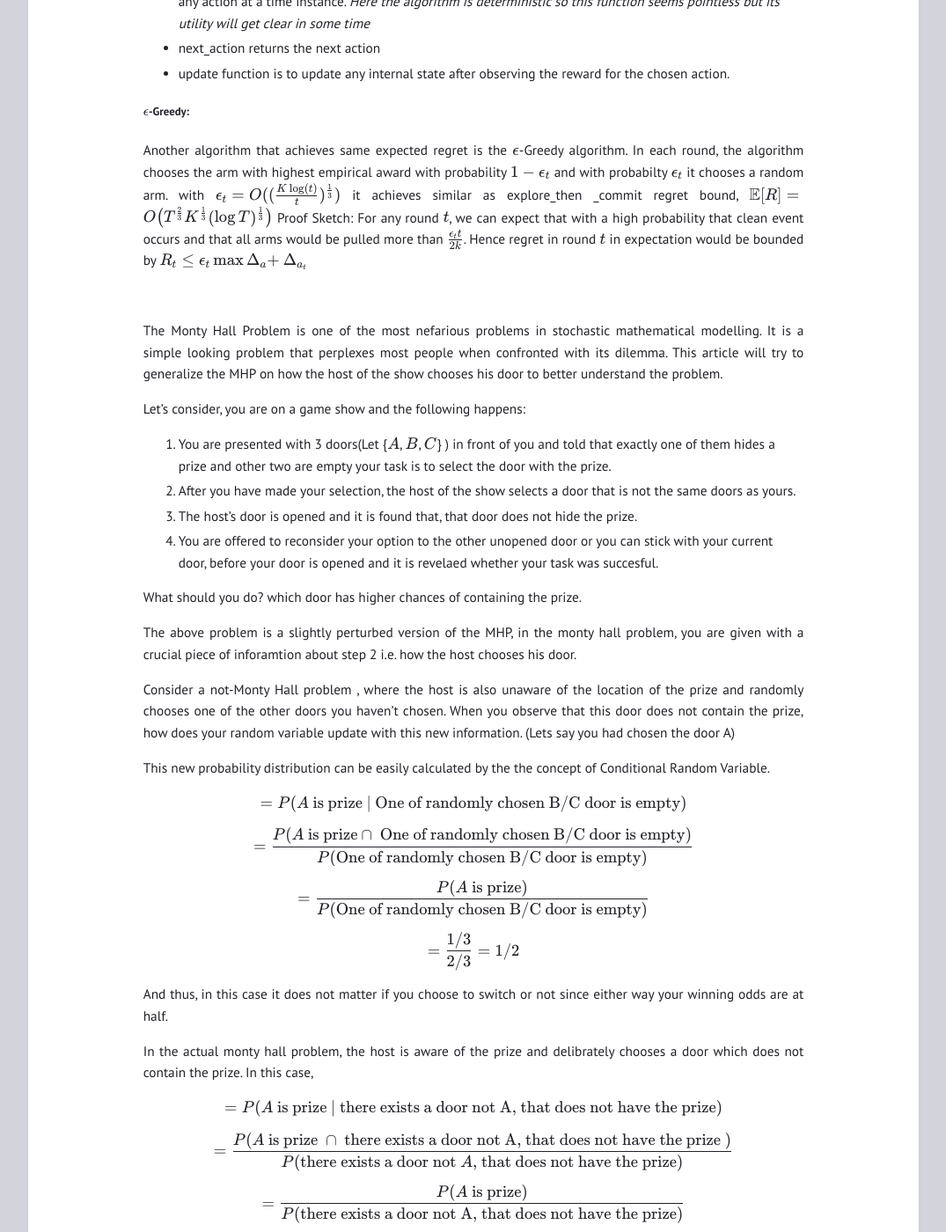
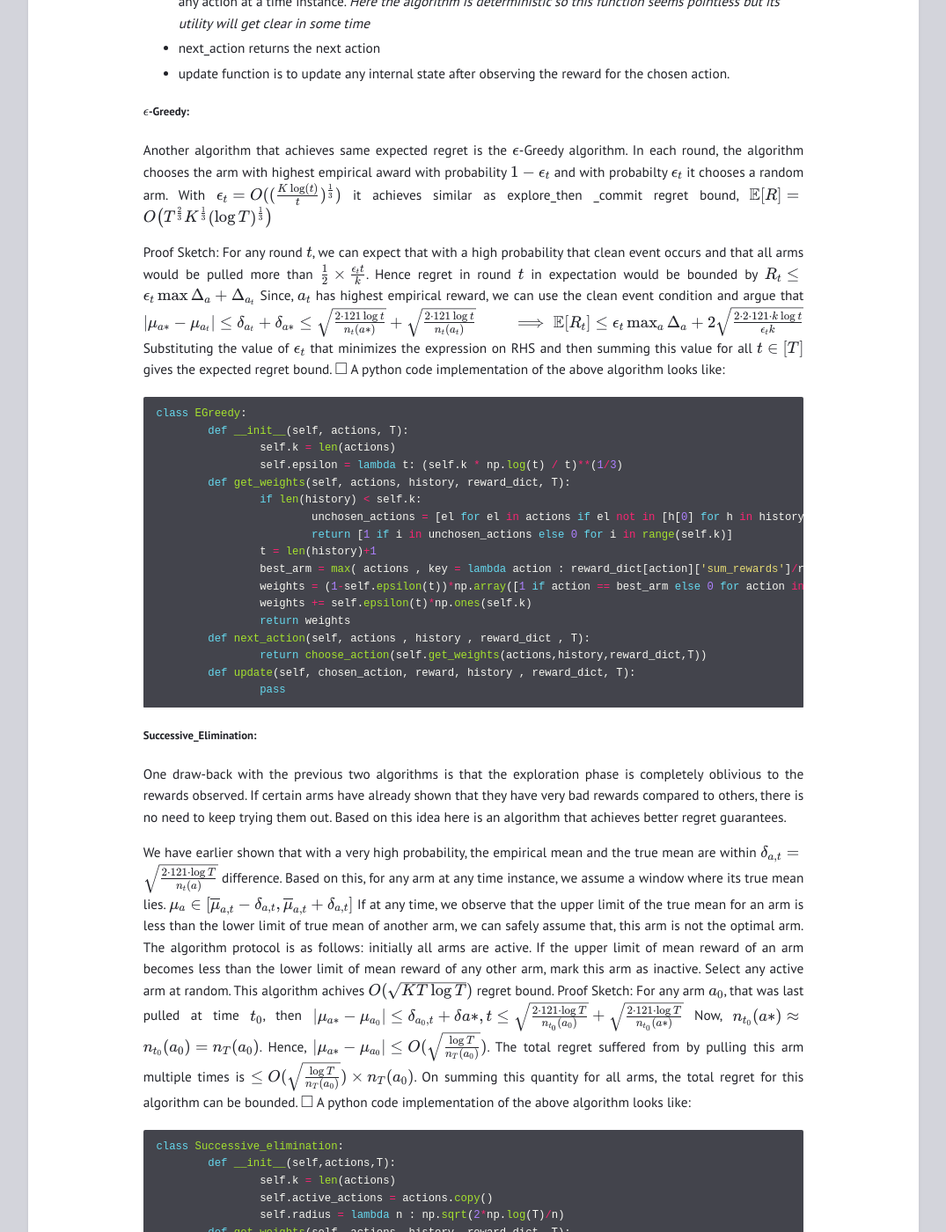
Before and after one commit to ayushbatra/ayushbatra.github.io, a Jekyll site: the page built from _posts/2023-01-03-multiarmedbandits.md, in a window 1280 px wide and 1400 px high, scrolled down 2672 px. Shown: the whole window at 88% size, without its empty margins (102-1177 px from the left). Built offline with Jekyll 4.4.1, drawn with Linux system fonts in a browser that asks for light colours; some of the changed text lies outside the part shown.

Commit message:
Update 2023-01-03-multiarmedbandits.md

````diff
--- a/_posts/2023-01-03-multiarmedbandits.md
+++ b/_posts/2023-01-03-multiarmedbandits.md
@@ -100,25 +100,99 @@
 
 ##### $$\epsilon$$-Greedy:
 Another algorithm that achieves same expected regret is the $$\epsilon$$-Greedy algorithm.
-In each round, the algorithm chooses the arm with highest empirical award with probability $$1-\epsilon_t$$ and with probabilty $$\epsilon_t$$ it chooses a random arm.
-with $$\epsilon_t = O((\frac{K\log(t)}{t})^\frac{1}{3})$$ it achieves similar as explore_then _commit regret bound, $$\mathbb{E}[R] = O\big( T^{\frac{2}{3}}K^\frac{1}{3}(\log T)^\frac{1}{3} \big)$$
-Proof Sketch: For any round $$t$$, we can expect that with a high probability that clean event occurs and that all arms would be pulled more than $$\frac{\epsilon_t t}{2k}$$.
+In each round, the algorithm chooses the arm with highest empirical award with probability $$1-\epsilon_t$$ and with probabilty $$\epsilon_t$$ it chooses a random arm. With  $$\epsilon_t = O((\frac{K\log(t)}{t})^\frac{1}{3})$$
+it achieves similar as explore_then _commit regret bound,
+$$\mathbb{E}[R] = O\big( T^{\frac{2}{3}}K^\frac{1}{3}(\log T)^\frac{1}{3} \big)$$
+
+Proof Sketch: For any round $$t$$, we can expect that with a high probability that clean event occurs and that all arms would be pulled more than $$\frac{1}{2}\times\frac{\epsilon_t t}{k}$$.
 Hence regret in round $$t$$ in expectation would be bounded by
-$$R_t \leq \epsilon_t \max \Delta_a +$$ $$\Delta_{a_t}$$
+$$R_t \leq \epsilon_t \max \Delta_a + \Delta_{a_t}$$
+Since, $$a_t$$ has highest empirical reward, we can use the clean event condition and argue that $$|\mu_{a*} - \mu_{a_t}| \le \delta_{a_t} + \delta_{a*} \leq \sqrt{\frac{2\cdot121\log t}{n_t(a*)}}+\sqrt{\frac{2\cdot121\log t}{n_t(a_t)}}$$
+$$\implies \mathbb{E}[R_t] \leq \epsilon_t\max_a \Delta_a + 2\sqrt{\frac{2\cdot2\cdot121\cdot k\log t}{\epsilon_t k}}$$
+Substituting the value of $$\epsilon_t$$ that minimizes the expression on RHS and then summing this value for all $$t\in [T]$$ gives the expected regret bound.
+$$\square$$
+A python code implementation of the above algorithm looks like:
+``` python
+class EGreedy:
+	def __init__(self, actions, T):
+		self.k = len(actions)
+		self.epsilon = lambda t: (self.k * np.log(t) / t)**(1/3)
+	def get_weights(self, actions, history, reward_dict, T):
+		if len(history) < self.k:
+			unchosen_actions = [el for el in actions if el not in [h[0] for h in history ] ]
+			return [1 if i in unchosen_actions else 0 for i in range(self.k)]
+		t = len(history)+1
+		best_arm = max( actions , key = lambda action : reward_dict[action]['sum_rewards']/reward_dict[action]['num_pulls'] )
+		weights = (1-self.epsilon(t))*np.array([1 if action == best_arm else 0 for action in actions])
+		weights += self.epsilon(t)*np.ones(self.k)
+		return weights
+	def next_action(self, actions , history , reward_dict , T):
+		return choose_action(self.get_weights(actions,history,reward_dict,T))
+	def update(self, chosen_action, reward, history , reward_dict, T):
+		pass
+```
+
+##### Successive_Elimination:
+One draw-back with the previous two algorithms is that the exploration phase is completely oblivious to the rewards observed. If certain arms have already shown that they have very bad rewards compared to others, there is no need to keep trying them out.
+Based on this idea here is an algorithm that achieves better regret guarantees.
+
+We have earlier shown that with a very high probability, the empirical mean and the true mean are within $$\delta_{a,t} = \sqrt{\frac{2\cdot121\cdot\log T}{n_t(a)}}$$ difference. Based on this, for any arm at any time instance, we assume a window where its true mean lies.  $$\mu_a \in [\overline\mu_{a,t} - \delta_{a,t} , \overline\mu_{a,t} + \delta_{a,t}]$$
+If at any time, we observe that the upper limit of the true mean for an arm is less than the lower limit of true mean of another arm, we can safely assume that, this arm is not the optimal arm.
+The algorithm protocol is as follows: initially all arms are active. If the upper limit of mean reward of an arm becomes less than the lower limit of mean reward of any other arm, mark this arm as inactive. Select any active arm at random.
+This algorithm achives $$O(\sqrt{KT\log T})$$ regret bound.
+Proof Sketch: For any arm $$a_0$$, that was last pulled at time $$t_0$$, then
+$$|\mu_{a*} - \mu_{a_0} | \leq \delta_{a_0,t}+\delta{a* ,t} \leq \sqrt{\frac{2\cdot121\cdot\log T}{n_{t_0}(a_0)}}+\sqrt{\frac{2\cdot121\cdot\log T}{n_{t_0}(a*)}}$$
+Now, $$n_{t_0}(a*) \approx n_{t_0}(a_0) = n_{T}(a_0)$$.
+Hence, $$|\mu_{a*} - \mu_{a_0} | \leq O(\sqrt{\frac{\log T}{n_{T}(a_0)}})$$.
+The total regret suffered from by pulling this arm multiple times is $$\leq O(\sqrt{\frac{\log T}{n_{T}(a_0)}})\times n_{T}(a_0)$$. On summing this quantity for all arms, the total regret for this algorithm can be bounded.
+$$\square$$
+A python code implementation of the above algorithm looks like:
+```python
+class Successive_elimination:
+	def __init__(self,actions,T):
+		self.k = len(actions)
+		self.active_actions = actions.copy()
+		self.radius = lambda n : np.sqrt(2*np.log(T)/n)
+	def get_weights(self, actions, history, reward_dict, T):
+		if len(history) < self.k:
+			unchosen_actions = [el for el in actions if el not in [h[0] for h in history ] ]
+			return [1 if i in unchosen_actions else 0 for i in range(self.k)]
+		return [1 if i in self.active_actions else 0 for i in range(self.k)]
+	def next_action(self, actions, history, reward_dict, T):
+		return choose_action(self.get_weights(actions, history, reward_dict, T))
+	def update(self, chosen_action, reward, history , reward_dict, T):
+		if len(history) < self.k:
+			return
+		if len(self.active_actions) <= 1:
+			return
+		highest_lower_bound = max( [ reward_dict[action]['sum_rewards']/reward_dict[action]['num_pulls'] - self.radius(reward_dict[action]['num_pulls']) for action in self.active_actions ] )
+		remaining_actions = [ action for action in self.active_actions if reward_dict[action]['sum_rewards']/reward_dict[action]['num_pulls'] + self.radius(reward_dict[action]['num_pulls']) > highest_lower_bound ]
+		self.active_actions = remaining_actions
+		return
+```
+
+##### UCB1:
+Let us consider another approach for adaptive exploration. Assume that every arm is as good as it can possibly be
 
 
 
-
-
-
-
-
-
-
-
-
-
-
+A python code implementation of the above algorithm looks like:
+```python
+class UCB1:
+	def __init__(self, actions, T):
+		self.k = len(actions)
+		self.radius = lambda n : np.sqrt(2*np.log(T)/n)
+	def get_weights(self, actions, history, reward_dict, T):
+		if len(history) < self.k:
+			unchosen_actions = [el for el in actions if el not in [h[0] for h in history ] ]
+			return [1 if i in unchosen_actions else 0 for i in range(self.k)]
+		chosen_action = max(reward_dict , key = lambda action: reward_dict[action]['sum_rewards']/reward_dict[action]['num_pulls']+self.radius(reward_dict[action]['num_pulls']))
+		return [1 if i == chosen_action else 0 for i in actions]
+	def next_action(self, actions, history, reward_dict, T):
+		return choose_action(self.get_weights(actions,history,reward_dict,T))
+	def update(self, chosen_action, reward, history , reward_dict, T):
+		return
+```
 
 
 
````
